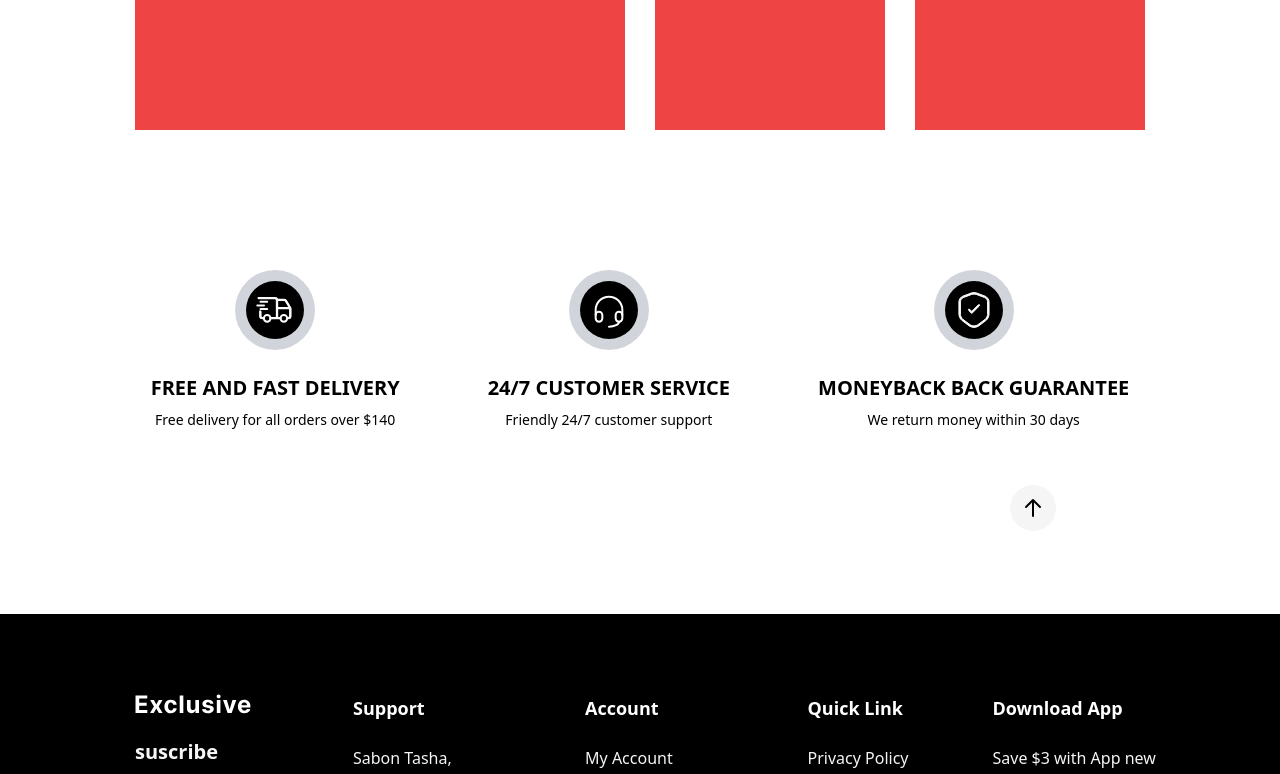
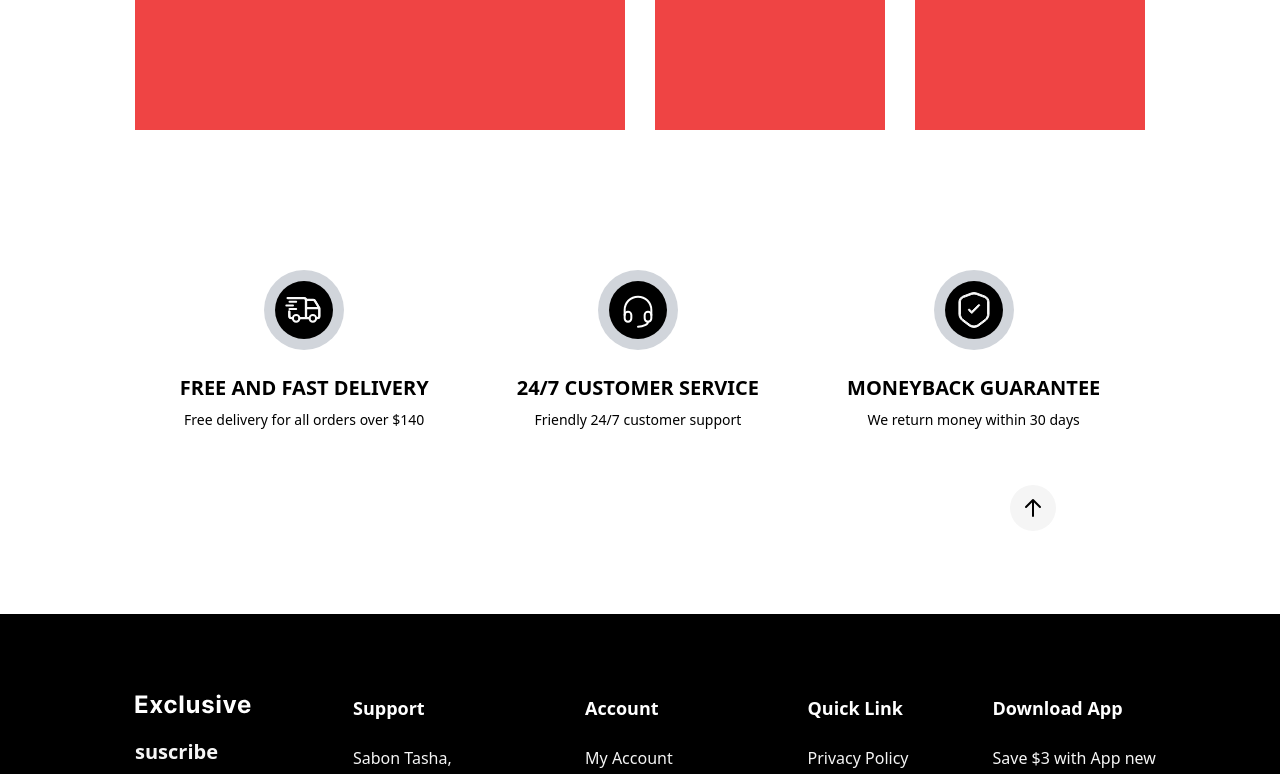
Before and after one commit to Awointa/e-commerce-store, a Next.js app: page / in a window 1280 px wide. Shown: the part 4500-5274 px from the top of the page. Built offline with nearby package versions, Linux system fonts and the light colour scheme.

Commit message:
feat: mad e it responsive for different screen sizes

```diff
--- a/src/app/components/BenefitsSection.tsx
+++ b/src/app/components/BenefitsSection.tsx
@@ -5,48 +5,56 @@ import ArrowUp from "../../../svgs/ArrowUp";
 
 const BenefitsSection = () => {
 	return (
-		<div className="w-full py-[140px] flex gap-[88px] items-center justify-center relative">
-			<div className="flex flex-col justify-center items-center gap-[24px]">
-				<div className="w-20 h-20 bg-gray-300 rounded-full flex items-center justify-center">
-					<div className="w-[58px] h-[58px] bg-black text-white-smoke flex items-center justify-center rounded-full">
-						{" "}
+		<div className="w-full py-20 md:py-[140px] flex flex-col md:flex-row gap-8 md:gap-[88px] items-center justify-center relative">
+			{/* Delivery Section */}
+			<div className="flex flex-col justify-center items-center gap-6 md:gap-[24px]">
+				<div className="w-16 h-16 md:w-20 md:h-20 bg-gray-300 rounded-full flex items-center justify-center">
+					<div className="w-12 h-12 md:w-[58px] md:h-[58px] bg-black text-white-smoke flex items-center justify-center rounded-full">
 						<DeliveryVanIcon />
 					</div>
 				</div>
 				<div className="flex flex-col items-center gap-2">
-					<h5 className="uppercase text-xl font-bold">
+					<h5 className="uppercase text-lg md:text-xl font-bold">
 						Free and fast delivery
 					</h5>
-					<p className="text-sm">Free delivery for all orders over $140</p>
+					<p className="text-xs md:text-sm">
+						Free delivery for all orders over $140
+					</p>
 				</div>
 			</div>
-			<div className="flex flex-col justify-center items-center gap-[24px]">
-				<div className="w-20 h-20 bg-gray-300 rounded-full flex items-center justify-center">
-					<div className="w-[58px] h-[58px] bg-black text-white-smoke flex items-center justify-center rounded-full">
-						{" "}
+
+			{/* Customer Service Section */}
+			<div className="flex flex-col justify-center items-center gap-6 md:gap-[24px]">
+				<div className="w-16 h-16 md:w-20 md:h-20 bg-gray-300 rounded-full flex items-center justify-center">
+					<div className="w-12 h-12 md:w-[58px] md:h-[58px] bg-black text-white-smoke flex items-center justify-center rounded-full">
 						<CustomerServiceIcon />
 					</div>
 				</div>
 				<div className="flex flex-col items-center gap-2">
-					<h5 className="uppercase text-xl font-bold">24/7 customer service</h5>
-					<p className="text-sm">Friendly 24/7 customer support</p>
+					<h5 className="uppercase text-lg md:text-xl font-bold">
+						24/7 customer service
+					</h5>
+					<p className="text-xs md:text-sm">Friendly 24/7 customer support</p>
 				</div>
 			</div>
-			<div className="flex flex-col justify-center items-center gap-[24px]">
-				<div className="w-20 h-20 bg-gray-300 rounded-full flex items-center justify-center">
-					<div className="w-[58px] h-[58px] bg-black text-white-smoke flex items-center justify-center rounded-full">
-						{" "}
+
+			{/* Moneyback Guarantee Section */}
+			<div className="flex flex-col justify-center items-center gap-6 md:gap-[24px]">
+				<div className="w-16 h-16 md:w-20 md:h-20 bg-gray-300 rounded-full flex items-center justify-center">
+					<div className="w-12 h-12 md:w-[58px] md:h-[58px] bg-black text-white-smoke flex items-center justify-center rounded-full">
 						<RefundGuaranteeIcon />
 					</div>
 				</div>
 				<div className="flex flex-col items-center gap-2">
-					<h5 className="uppercase text-xl font-bold">
-						Moneyback back guarantee
+					<h5 className="uppercase text-lg md:text-xl font-bold">
+						Moneyback guarantee
 					</h5>
-					<p className="text-sm">We return money within 30 days</p>
+					<p className="text-xs md:text-sm">We return money within 30 days</p>
 				</div>
 			</div>
-			<div className="absolute bottom-[39px] right-[89px] p-[11px] bg-white-smoke rounded-full">
+
+			{/* Arrow Button */}
+			<div className="absolute bottom-4 md:bottom-[39px] right-4 md:right-[89px] p-2 md:p-[11px] bg-white-smoke rounded-full">
 				<ArrowUp />
 			</div>
 		</div>
```
